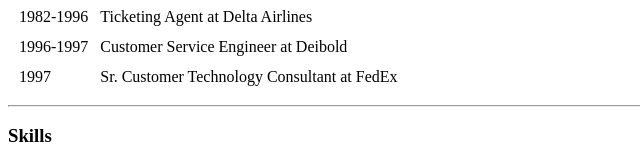
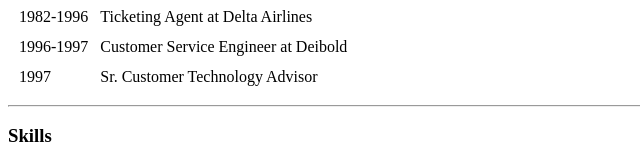
Before and after one commit to 6hdt9k/CV, a plain HTML site: page index.html in a window 1280 px wide. Shown: the part 756-919 px from the top of the page, 0-640 px from the left. Drawn offline with Linux system fonts and the light colour scheme.

Commit message:
Update index.html

```diff
--- a/index.html
+++ b/index.html
@@ -79,7 +79,7 @@
   </tr>
   <tr>
     <td>1997</td>
-    <td>Sr. Customer Technology Consultant at FedEx</td>
+    <td>Sr. Customer Technology Advisor</td>
   </tr>
   </tbody>
 </table>
```
